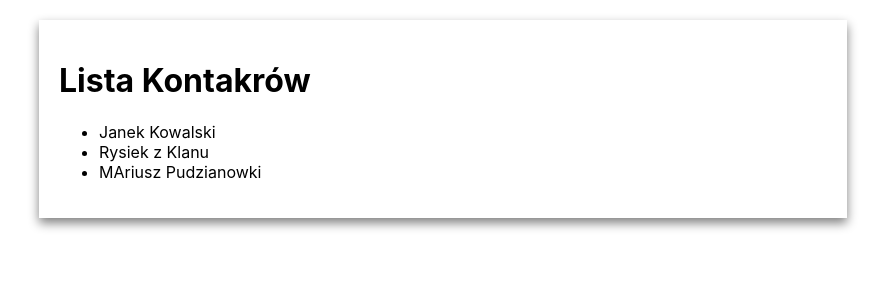
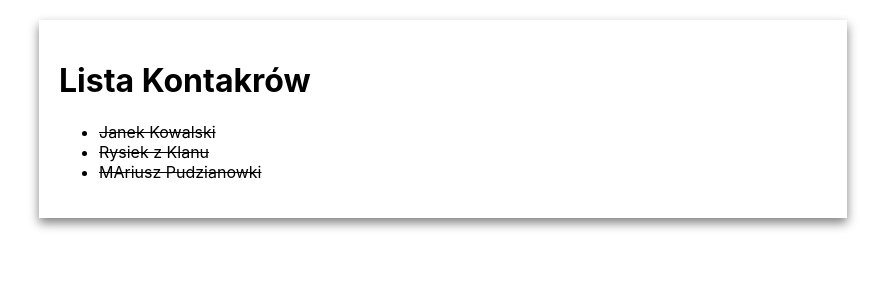
Before and after one commit to KarolMrozInfoShareStudent/homework_karol_mroz, a React (Create React App) app: page / in a window 1280 px wide. Shown: the top 300 px of the page, without its empty margins (197-1082 px from the left). Built offline with nearby package versions, Linux system fonts and the light colour scheme.

Commit message:
dodanie przekreśłenia Kontaków za pomoca del

```diff
--- a/src/component/App/App.js
+++ b/src/component/App/App.js
@@ -36,7 +36,9 @@ class App extends Component {
           {
             tasks.map(
               task => (
-                <li>{task.title}</li>
+                <li key={task.id}>
+                <del>{task.title}</del>
+                </li>
               )
             )
           }
```
